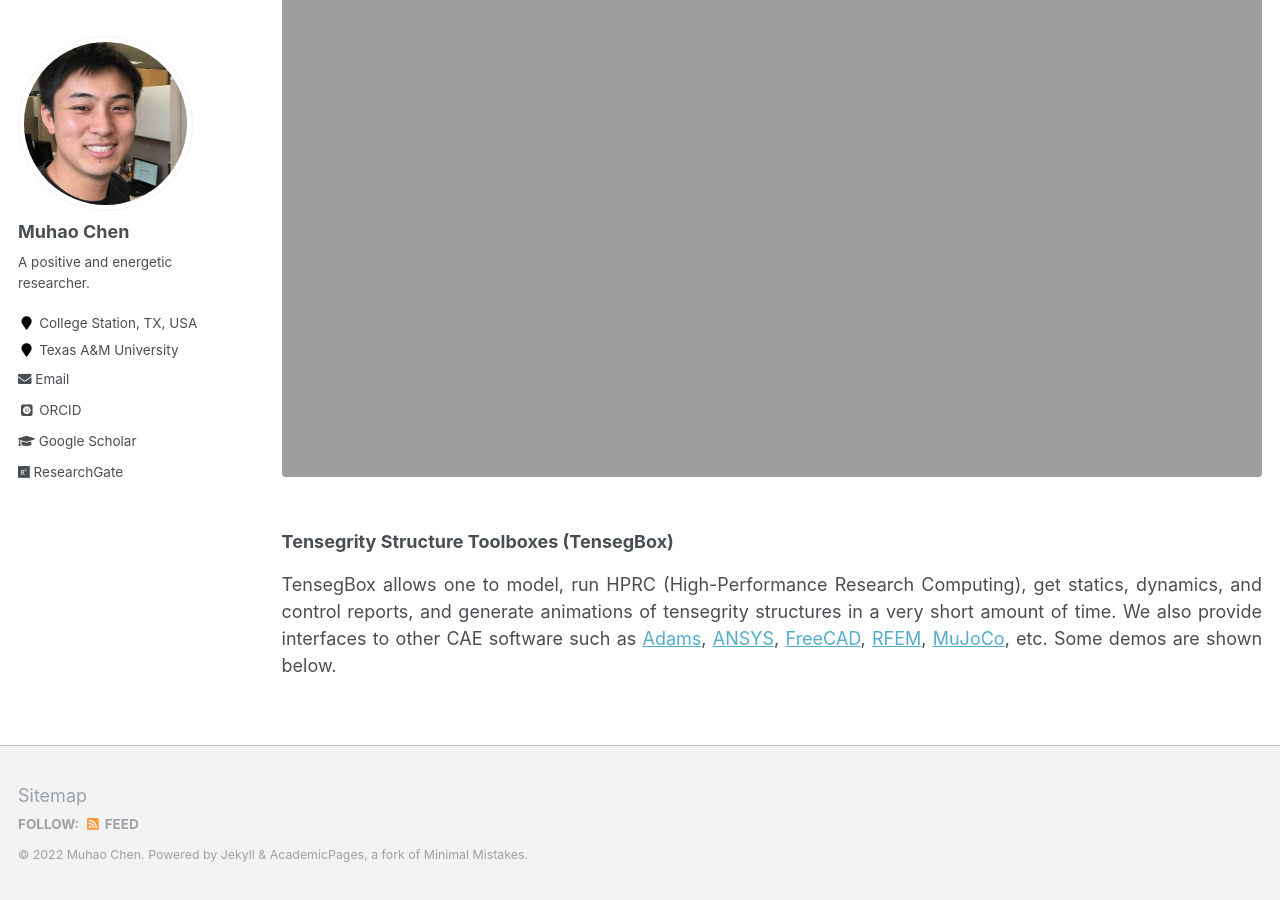
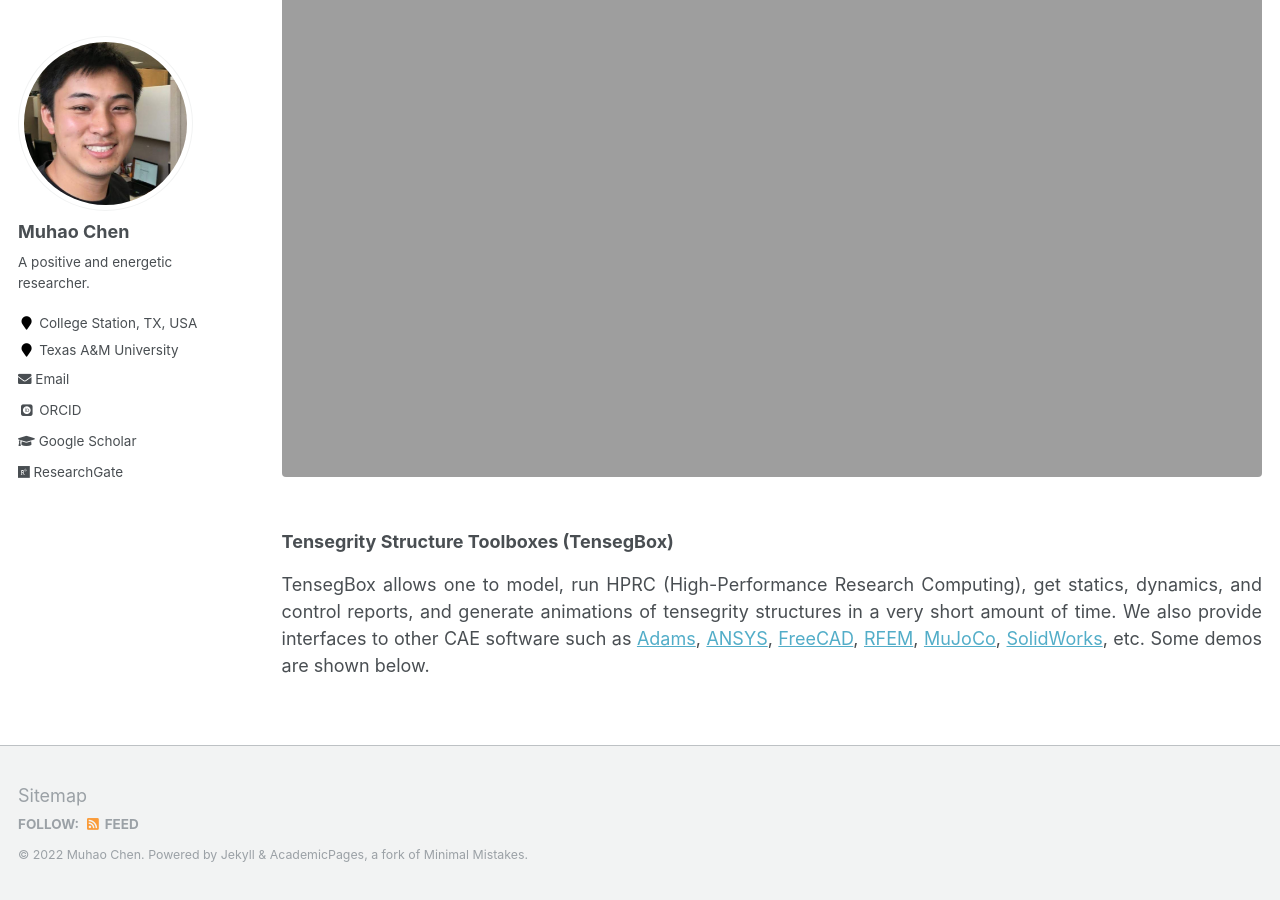
Before and after one commit to Muhao-Chen/muhao-chen.github.io, a Jekyll site: the page built from _pages/resources.md, in a window 1280 px wide and 900 px high, scrolled down 2663 px. Built offline with Jekyll 4.4.1, drawn with Linux system fonts in a browser that asks for light colours; some web fonts are replaced.

Commit message:
Update resources.md

```diff
--- a/_pages/resources.md
+++ b/_pages/resources.md
@@ -70,7 +70,7 @@ TensegFoil allows one to conduct the following studies. 1). Design tensegrity mo
 -->
 ### Tensegrity Structure Toolboxes (TensegBox)
 
-TensegBox allows one to model, run HPRC (High-Performance Research Computing), get statics, dynamics, and control reports, and generate animations of tensegrity structures in a very short amount of time. We also provide interfaces to other CAE software such as [Adams](https://www.mscsoftware.com/product/adams), [ANSYS](https://www.ansys.com/), [FreeCAD](https://www.freecadweb.org/), [RFEM](https://www.dlubal.com/en-US/products/rfem-fea-software/what-is-rfem), [MuJoCo](https://mujoco.org/), etc. Some demos are shown below.
+TensegBox allows one to model, run HPRC (High-Performance Research Computing), get statics, dynamics, and control reports, and generate animations of tensegrity structures in a very short amount of time. We also provide interfaces to other CAE software such as [Adams](https://www.mscsoftware.com/product/adams), [ANSYS](https://www.ansys.com/), [FreeCAD](https://www.freecadweb.org/), [RFEM](https://www.dlubal.com/en-US/products/rfem-fea-software/what-is-rfem), [MuJoCo](https://mujoco.org/), [SolidWorks](https://www.solidworks.com/), etc. Some demos are shown below.
 
 
 
```
